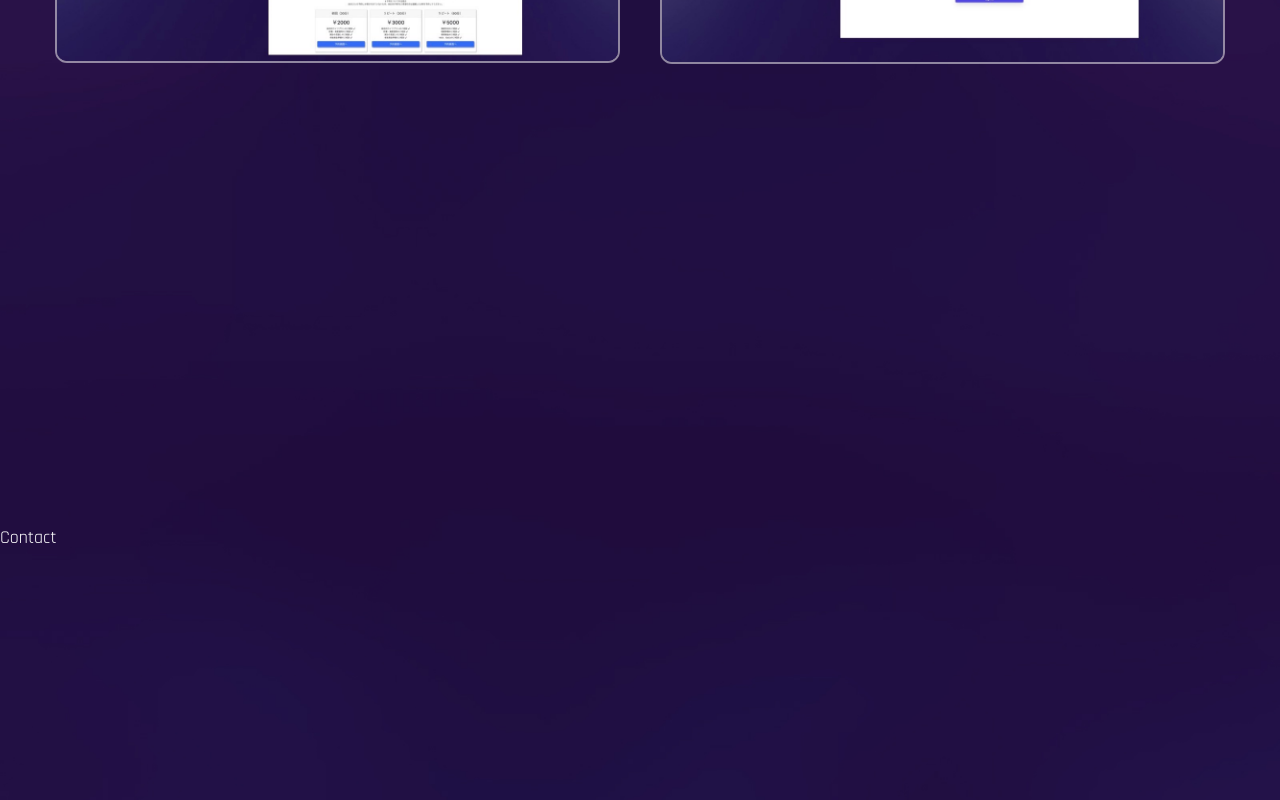
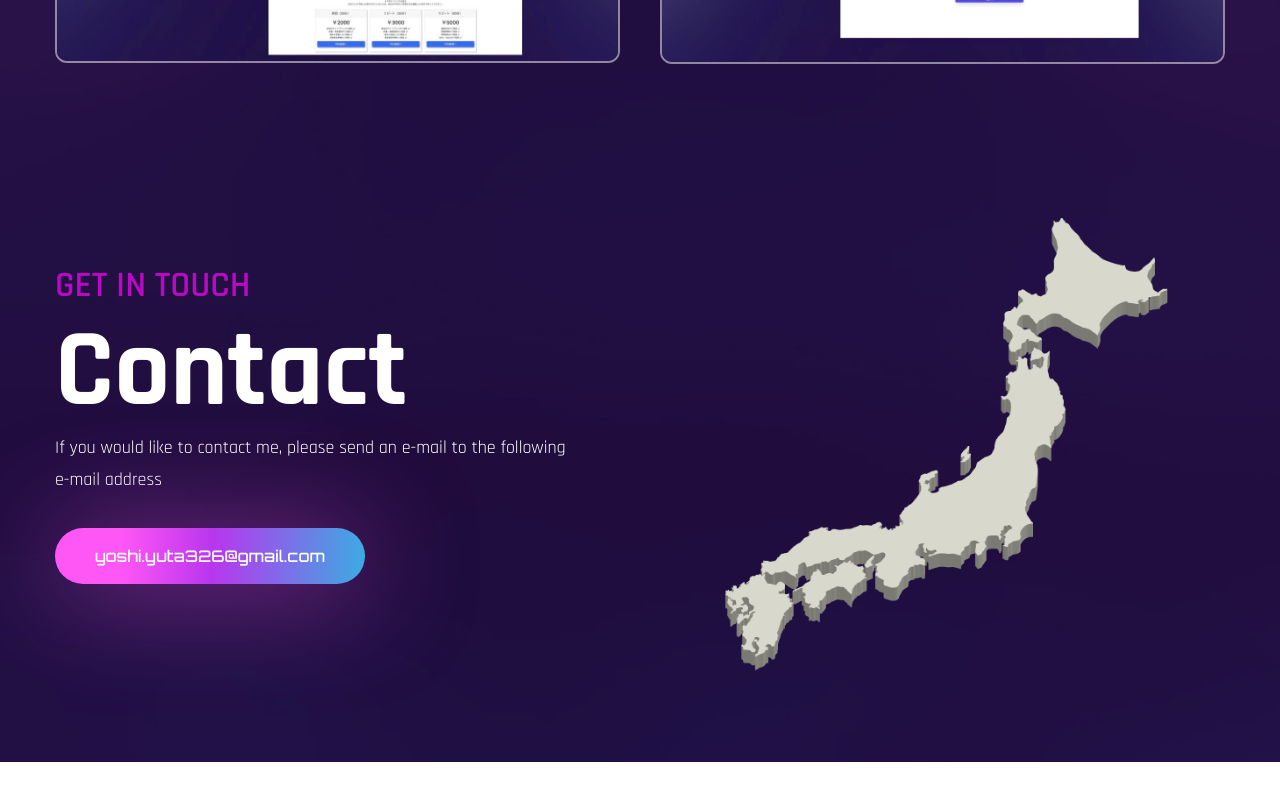
Before and after one commit to Yu-326-ta/portfolio, a React (Create React App) app: page / in a window 1280 px wide. Shown: the part 3773-4573 px from the top of the page. After the commit the page ends 4535 px from the top, so only its background shows below. Built offline with nearby package versions, Linux system fonts and the light colour scheme; the HTML template or start-up script is replaced by a standard one; a web font is replaced by a local one.

Commit message:
create contact section

```diff
--- a/src/components/Banner.js
+++ b/src/components/Banner.js
@@ -104,9 +104,15 @@ const Banner = () => {
             </motion.div>
           </div>
           {/* image */}
-          <div className="lg:flex flex-1 max-w-[320px] lg:max-w-[482px]">
+          <motion.div
+            variants={fadeIn("up", 0.8)}
+            initial="hidden"
+            whileInView={"show"}
+            viewport={{ once: false, amount: 0.7 }}
+            className="lg:flex flex-1 max-w-[320px] lg:max-w-[482px]"
+          >
             <img src={Image} alt="" />
-          </div>
+          </motion.div>
         </div>
       </div>
     </section>
--- a/src/components/Contact.js
+++ b/src/components/Contact.js
@@ -1,10 +1,72 @@
 import React from "react";
+// images
+import Japan from "../assets/japan.png";
+// motion
+import { motion } from "framer-motion";
+// variants
+import { fadeIn } from "../variants";
 
 const Contact = () => {
   return (
-    <div className="section" id="contact">
-      Contact
-    </div>
+    <section
+      className="min-h-[85vh] lg:min-h-[78vh] flex items-center"
+      id="contact"
+    >
+      <div className="container mx-auto">
+        {/* text */}
+        <div className="flex flex-col gap-y-8 lg:flex-row lg:items-center lg:gap-x-12">
+          <div className="flex-1 text-center font-secondary lg:text-left">
+            <motion.div
+              variants={fadeIn("up", 0.4)}
+              initial="hidden"
+              whileInView={"show"}
+              viewport={{ once: false, amount: 0.7 }}
+              className="mb-6 text-[36px] lg:text-[60x] font-secondary font-semibold uppercase leading-[1] text-accent"
+            >
+              Get in touch
+            </motion.div>
+            <motion.h2
+              variants={fadeIn("up", 0.3)}
+              initial="hidden"
+              whileInView={"show"}
+              viewport={{ once: false, amount: 0.7 }}
+              className="text-[55px] font-bold leading-[0.8] lg:text-[110px] mb-4"
+            >
+              Contact
+            </motion.h2>
+            <motion.p
+              variants={fadeIn("up", 0.5)}
+              initial="hidden"
+              whileInView={"show"}
+              viewport={{ once: false, amount: 0.7 }}
+              className="mb-8 max-w-lg mx-auto lg:mx-0"
+            >
+              If you would like to contact me, please send an e-mail to the
+              following e-mail address
+            </motion.p>
+            <motion.div
+              variants={fadeIn("up", 0.6)}
+              initial="hidden"
+              whileInView={"show"}
+              viewport={{ once: false, amount: 0.7 }}
+              className="flex max-w-max gap-x-6 items-center mb-12 mx-auto lg:mx-0"
+            >
+              <button className="btn btn-lg">yoshi.yuta326@gmail.com</button>
+            </motion.div>
+          </div>
+          {/* image */}
+          <motion.div
+            variants={fadeIn("up", 0.7)}
+            initial="hidden"
+            whileInView={"show"}
+            viewport={{ once: false, amount: 0.7 }}
+            className="lg:flex flex-1 max-w-[400px] lg:max-w-[800px]"
+          >
+            <img src={Japan} alt="" />
+          </motion.div>
+        </div>
+      </div>
+    </section>
   );
 };
 
```
Also changed, not shown: src/assets/japan.png (added).
